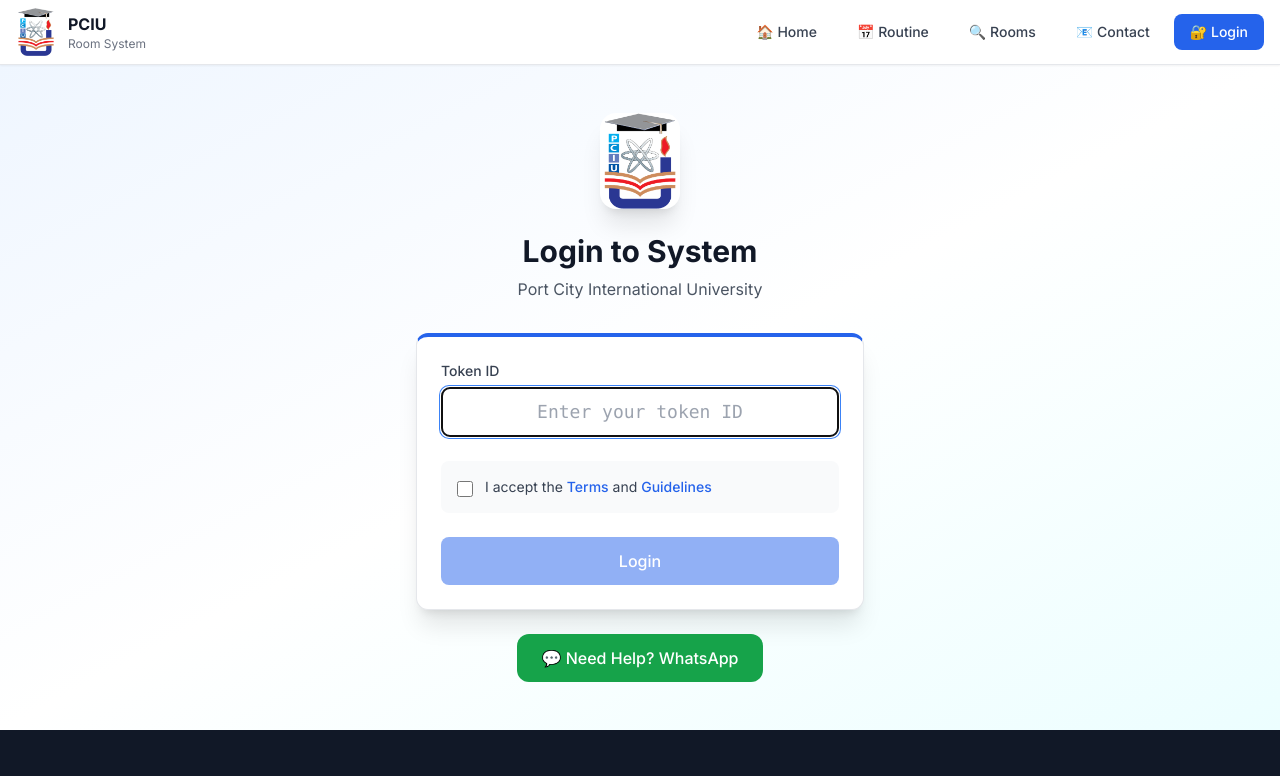
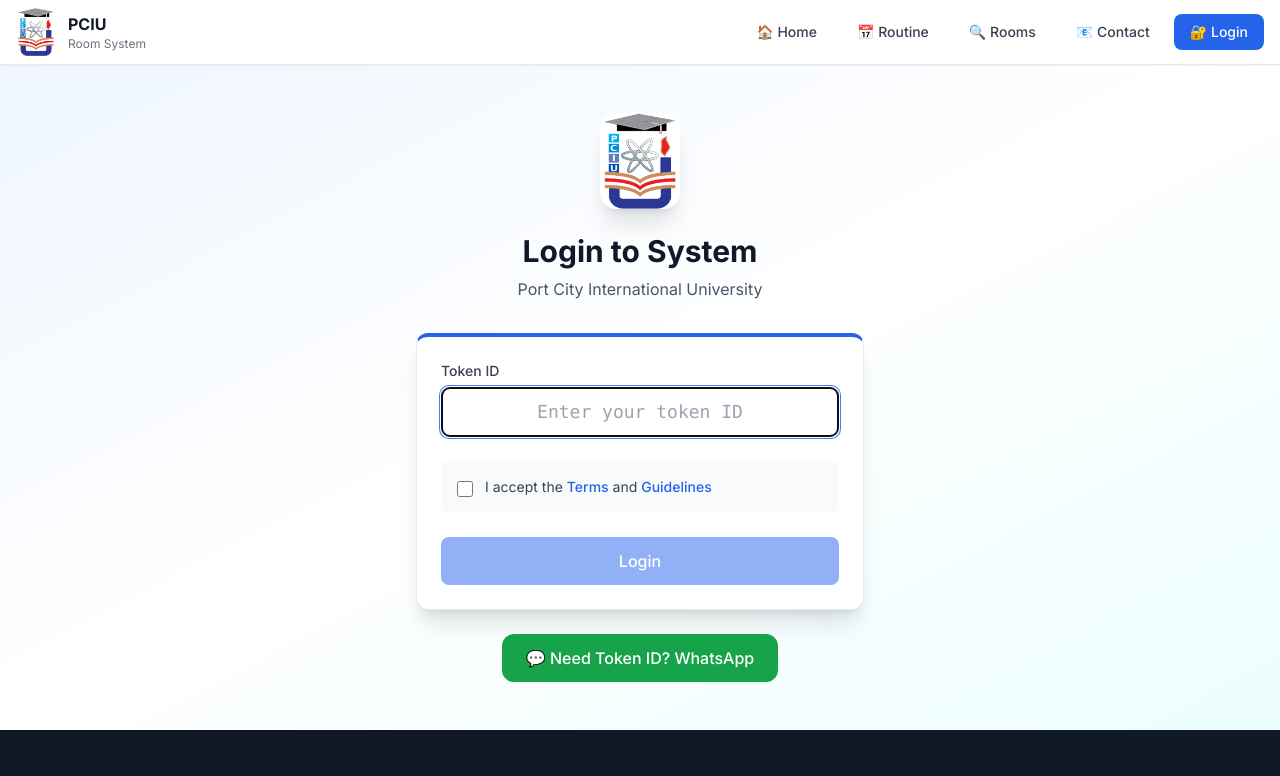
Before and after one commit to einadid/-pciu-room-management-system, a Next.js app: page /login in a window 1280 px wide. Shown: the top 776 px of the page. Built offline with nearby package versions, Linux system fonts and the light colour scheme.

Commit message:
fix: update WhatsApp link text for clarity on token ID assistance

```diff
--- a/app/login/page.tsx
+++ b/app/login/page.tsx
@@ -177,7 +177,7 @@ export default function LoginPage() {
             rel="noopener noreferrer"
             className="inline-flex items-center gap-2 px-6 py-3 bg-green-600 text-white rounded-xl font-medium hover:bg-green-700"
           >
-            💬 Need Help? WhatsApp
+            💬 Need Token ID? WhatsApp
           </a>
         </div>
       </div>
```
